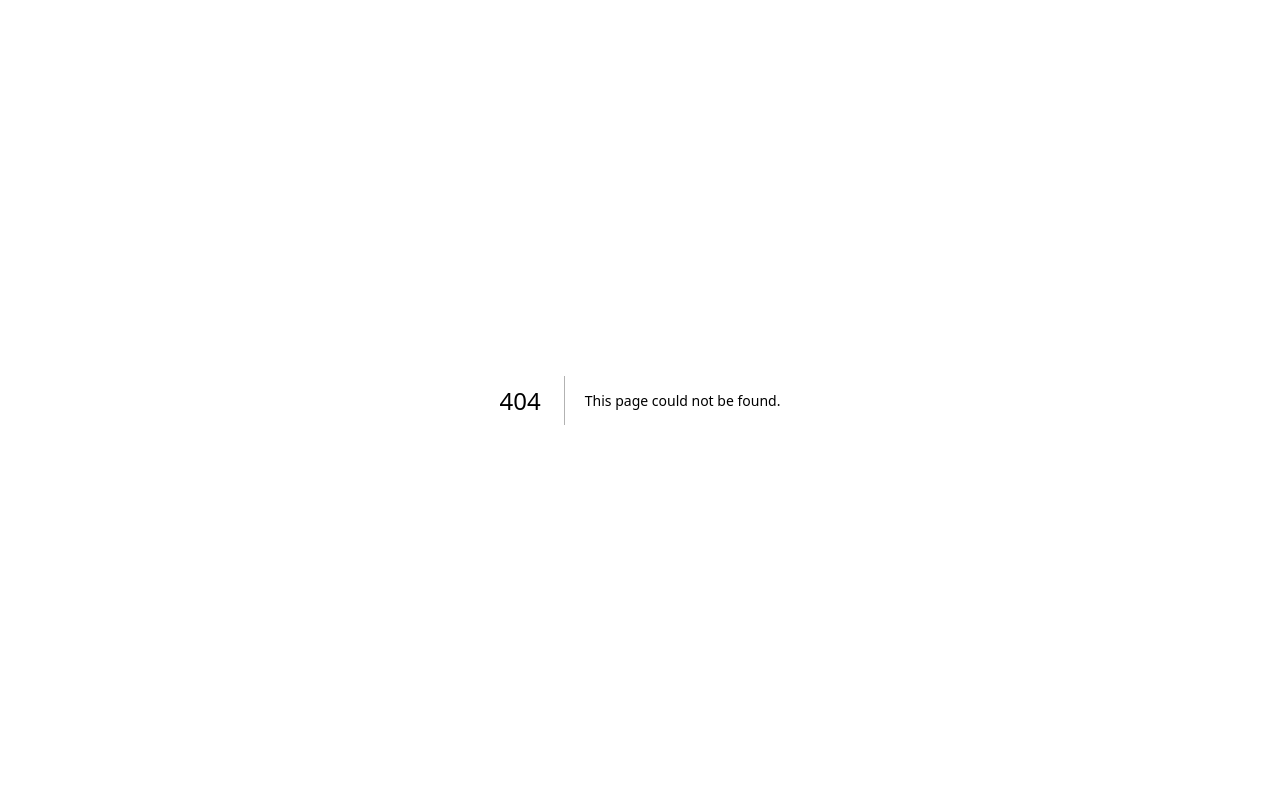
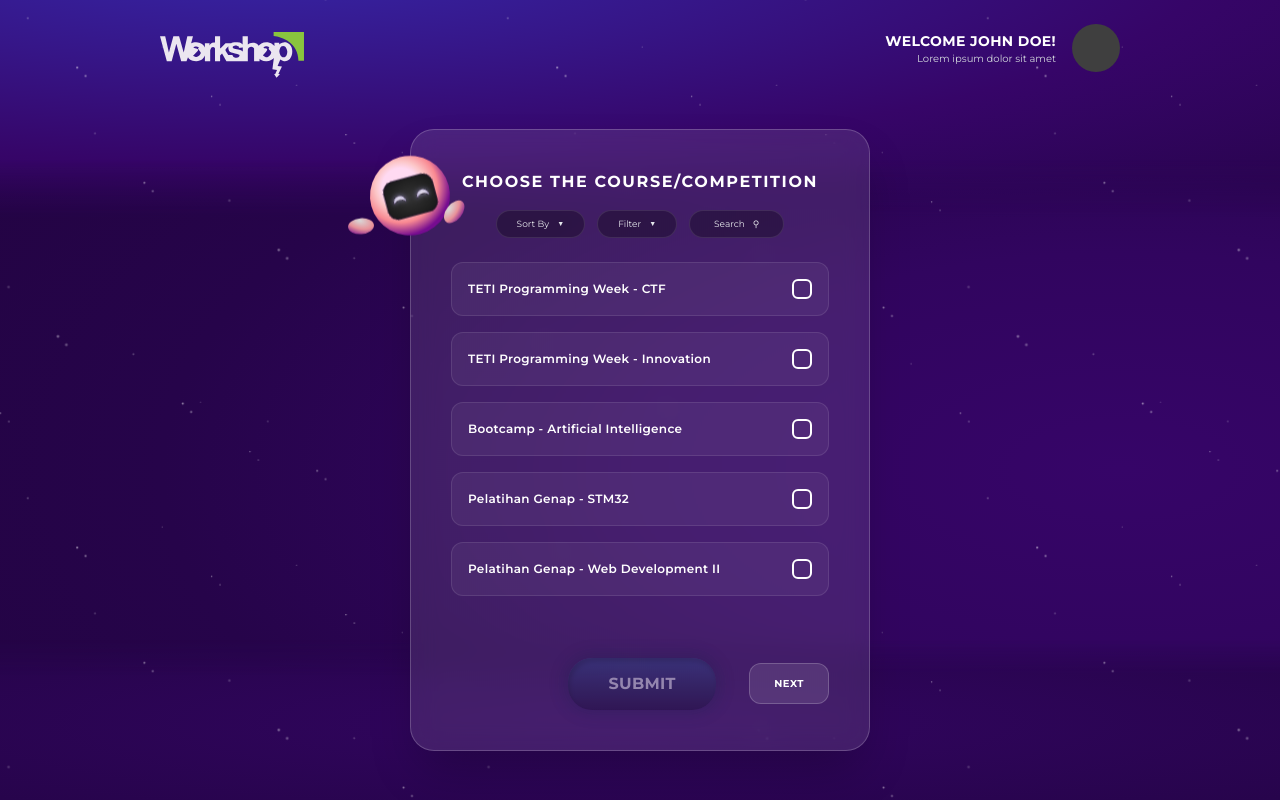
Before and after one commit to workshopkmteti/website-ws-kmteti, a Next.js app: page /register in a window 1280 px wide. Before the commit this address had no page. Built offline with nearby package versions, Linux system fonts and the light colour scheme.

Commit message:
feat : info regis : pagination dan btn

```diff
--- /dev/null
+++ b/src/app/register/page.tsx
@@ -0,0 +1,29 @@
+import RegisterForm from '@/components/RegisterForm';
+import Background from '@/components/Background';
+import LogoUpright from '@/components/LogoUpright';
+
+export default function RegisterPage() {
+    return (
+        <main className="min-h-screen relative overflow-x-hidden flex flex-col items-center justify-center font-sans p-6 text-white">
+            <Background />
+
+            <header className="absolute top-6 w-full max-w-5xl flex justify-between items-start z-20 px-6 sm:px-8">
+                <div className="w-28 sm:w-36 mt-2">
+                    <LogoUpright className="w-full h-auto" />
+                </div>
+
+                <div className="flex items-center gap-4">
+                    <div className="text-right">
+                        <p className="font-bold text-sm uppercase tracking-wide">Welcome John Doe!</p>
+                        <p className="text-[10px] text-gray-300">Lorem ipsum dolor sit amet</p>
+                    </div>
+                    <div className="w-12 h-12 bg-[#3f3f3f] rounded-full"></div>
+                </div>
+            </header>
+
+            <div className="relative z-10 w-full flex justify-center mt-20">
+                <RegisterForm />
+            </div>
+        </main>
+    );
+}
--- /dev/null
+++ b/src/components/RegisterForm.tsx
@@ -0,0 +1,111 @@
+"use client";
+
+import Mascot from './Mascot';
+import { useState } from 'react';
+import AuthButton from './auth/AuthButton';
+
+const COURSES = [
+    "TETI Programming Week - CTF",
+    "TETI Programming Week - Innovation",
+    "Bootcamp - Artificial Intelligence",
+    "Pelatihan Genap - STM32",
+    "Pelatihan Genap - Web Development II",
+    "Bootcamp - Data Science",
+    "Bootcamp - Mobile Dev",
+    "Pelatihan Ganjil - UI/UX Design",
+    "Pelatihan Ganjil - Cybersecurity",
+    "KMTETI Hackathon 2026"
+];
+
+export default function RegisterForm() {
+    const [selectedCourses, setSelectedCourses] = useState<string[]>([]);
+    const [currentPage, setCurrentPage] = useState(1);
+
+    const itemsPerPage = 5;
+    const totalPages = Math.ceil(COURSES.length / itemsPerPage);
+    const startIndex = (currentPage - 1) * itemsPerPage;
+    const currentCourses = COURSES.slice(startIndex, startIndex + itemsPerPage);
+
+    const toggleCourse = (course: string) => {
+        setSelectedCourses(prev =>
+            prev.includes(course)
+                ? prev.filter(c => c !== course)
+                : [...prev, course]
+        );
+    };
+
+    return (
+        <section className="w-full max-w-[460px] mx-auto bg-white/10 backdrop-blur-md border border-white/20 rounded-3xl p-10 flex flex-col items-center relative shadow-2xl">
+            <div className="absolute -left-[250px] -top-[80px] scale-[0.55] z-50">
+                <Mascot pose="happy" tilt={-15} />
+            </div>
+
+            <h1 className="text-sm sm:text-base font-bold tracking-[0.1em] mb-4 text-white relative z-10 text-center uppercase">
+                CHOOSE THE COURSE/COMPETITION
+            </h1>
+
+            <div className="flex gap-3 mb-6 relative z-10 w-full justify-center">
+                <button className="bg-black/30 px-5 py-1.5 rounded-full text-[9px] text-gray-200 flex items-center gap-2 border border-white/10 hover:bg-black/50 transition-colors">
+                    Sort By <span className="text-[7px]">▼</span>
+                </button>
+                <button className="bg-black/30 px-5 py-1.5 rounded-full text-[9px] text-gray-200 flex items-center gap-2 border border-white/10 hover:bg-black/50 transition-colors">
+                    Filter <span className="text-[7px]">▼</span>
+                </button>
+                <button className="bg-black/30 px-6 py-1.5 rounded-full text-[9px] text-gray-200 flex items-center gap-2 border border-white/10 hover:bg-black/50 transition-colors">
+                    Search <span>⚲</span>
+                </button>
+            </div>
+
+            <div className="w-full relative z-10 min-h-[380px]">
+                {currentCourses.map(course => (
+                    <div
+                        key={course}
+                        onClick={() => toggleCourse(course)}
+                        className="w-full flex justify-between items-center bg-white/5 border border-white/10 rounded-xl p-4 mb-4 cursor-pointer hover:bg-white/10 transition-colors"
+                    >
+                        <span className="text-xs font-semibold text-white tracking-wide">{course}</span>
+                        <div className={`w-5 h-5 rounded-md border-2 border-white flex items-center justify-center transition-colors ${selectedCourses.includes(course) ? 'bg-white' : 'bg-transparent'}`}>
+                            {selectedCourses.includes(course) && (
+                                <svg className="w-4 h-4 text-[#1c0f3e]" fill="none" viewBox="0 0 24 24" stroke="currentColor">
+                                    <path strokeLinecap="round" strokeLinejoin="round" strokeWidth={3} d="M5 13l4 4L19 7" />
+                                </svg>
+                            )}
+                        </div>
+                    </div>
+                ))}
+            </div>
+
+            <div className="w-full flex justify-between items-center mt-4 relative z-10">
+                {currentPage > 1 ? (
+                    <button
+                        onClick={() => setCurrentPage(p => p - 1)}
+                        className="bg-white/10 px-6 py-3 rounded-xl text-[10px] font-bold tracking-wider border border-white/20 hover:bg-white/30 transition-colors text-white"
+                    >
+                        BACK
+                    </button>
+                ) : (
+                    <div className="w-[84px]"></div>
+                )}
+
+                <AuthButton
+                    disabled={selectedCourses.length === 0}
+                    className={`px-10 ${selectedCourses.length === 0 ? 'opacity-50 cursor-not-allowed hover:scale-100 active:scale-100' : 'shadow-[0_0_20px_rgba(59,130,246,0.3)]'}`}
+                >
+                    SUBMIT
+                </AuthButton>
+
+
+                {currentPage < totalPages ? (
+                    <button
+                        onClick={() => setCurrentPage(p => p + 1)}
+                        className="bg-white/10 px-6 py-3 rounded-xl text-[10px] font-bold tracking-wider border border-white/20 hover:bg-white/30 transition-colors text-white"
+                    >
+                        NEXT
+                    </button>
+                ) : (
+                    <div className="w-[84px]"></div>
+                )}
+            </div>
+        </section>
+    );
+}
```
Also changed, not shown: 1 other file (tests, documents, lock files or other folders).
